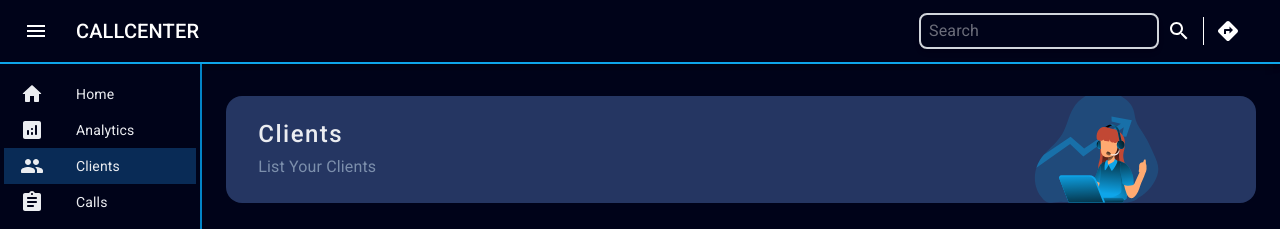
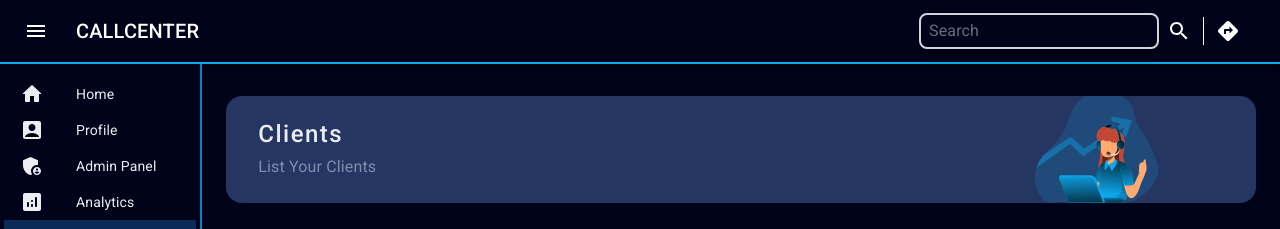
Before and after one commit to kojsok/CallCenter, a React (Vite) app: page /clients in a window 1280 px wide. Shown: the top 229 px of the page. Built offline with nearby package versions, Linux system fonts and the light colour scheme; no server answers.

Commit message:
remade routings, added rout for initial page, and for dashboard

```diff
--- /dev/null
+++ b/src/Pages/AdminPanel.tsx
@@ -0,0 +1,9 @@
+const AdminPanel = () => {
+  return (
+    <div className="text-app">
+      Admin Panel
+    </div>
+  );
+}
+
+export default AdminPanel;
--- a/src/Pages/Clients.tsx
+++ b/src/Pages/Clients.tsx
@@ -33,7 +33,7 @@ const Clients = () => {
   ]
   return (
     <Container>
-      <Box className='py-8 flex grow gap-y-8 flex-col h-[calc(100vh-65px)]'>
+      <Box className='py-8 flex grow gap-y-8 flex-col h-[110vh]'>
         <PageHeader title="Clients" descr='List Your Clients'></PageHeader>
         <Box
           className="
--- a/src/Pages/Home.tsx
+++ b/src/Pages/Home.tsx
@@ -1,9 +1,11 @@
-import { Box } from "@mui/material"
+import { Box, Button } from "@mui/material"
+import { Link } from "react-router-dom";
 
 const Home = () => {
   return (
     <Box>
       <h1 className="text-app">Home page</h1>
+      <Button component={Link} to="/profile">Dashboard</Button>
     </Box>
   );
 }
--- /dev/null
+++ b/src/Pages/Profile.tsx
@@ -0,0 +1,7 @@
+const Profile = () => {
+  return (
+    <div className="text-app">Profile</div>
+  );
+}
+
+export default Profile;
--- a/src/api/authApi.ts
+++ b/src/api/authApi.ts
@@ -1 +1,3 @@
 import { Api, handleError } from "./Api";
+
+//аутентификация
--- a/src/components/MenuContent/MenuContent.tsx
+++ b/src/components/MenuContent/MenuContent.tsx
@@ -11,6 +11,8 @@ import AssignmentRoundedIcon from '@mui/icons-material/AssignmentRounded';
 import SettingsRoundedIcon from '@mui/icons-material/SettingsRounded';
 import InfoRoundedIcon from '@mui/icons-material/InfoRounded';
 import HelpRoundedIcon from '@mui/icons-material/HelpRounded';
+import AccountBoxIcon from '@mui/icons-material/AccountBox';
+import AdminPanelSettingsIcon from '@mui/icons-material/AdminPanelSettings';
 import { NavLink } from 'react-router-dom';
 
 import { Divider } from '@mui/material';
@@ -20,6 +22,16 @@ const mainListItems = [
     text: 'Home',
     path: '/',
     icon: <HomeRoundedIcon className='text-app' />
+  },
+  {
+    text: 'Profile',
+    path: 'profile',
+    icon: <AccountBoxIcon className='text-app' />
+  },
+  {
+    text: 'Admin Panel',
+    path: 'adminpanel',
+    icon: <AdminPanelSettingsIcon className='text-app' />
   },
   {
     text: 'Analytics',
--- a/src/routes/AppRoutes.tsx
+++ b/src/routes/AppRoutes.tsx
@@ -1,18 +1,28 @@
 import LayoutMain from "@/Layouts/LayoutMain";
+import AdminPanel from "@/Pages/AdminPanel";
 import Analytics from "@/Pages/Analytics";
 import Calls from "@/Pages/Call";
 import Clients from "@/Pages/Clients";
 import Home from "@/Pages/Home";
+import Profile from "@/Pages/Profile";
 import { createBrowserRouter } from "react-router-dom";
 
 export const router = createBrowserRouter([
   {
     path: "/",
+    element: <Home />
+  },
+  {
+    // path: "/dashboard/",
     element: <LayoutMain />,
     children: [
       {
-        index: true,
-        element: <Home />,
+        path: 'profile',
+        element: <Profile />,
+      },
+      {
+        path: 'adminpanel',
+        element: <AdminPanel />,
       },
       {
         path: 'analytics',
@@ -28,5 +38,4 @@ export const router = createBrowserRouter([
       }
     ]
   },
-
 ])
--- a/src/utils/schemasTypes.ts
+++ b/src/utils/schemasTypes.ts
@@ -7,6 +7,8 @@ import {
 import {
   authDataSchema,
   empolyeeDataSchema,
+  loginResponseSchema,
+  loginSchema,
   profileSchema,
 } from "./authZodSchemas";
 
@@ -24,3 +26,5 @@ export type ClientStatus = z.infer<typeof clientSchema.shape.status>;
 export type Profile = z.infer<typeof profileSchema>;
 export type AuthData = z.infer<typeof authDataSchema>;
 export type EmployeeData = z.infer<typeof empolyeeDataSchema>;
+export type LoginSchema = z.infer<typeof loginSchema>;
+export type LoginResponse = z.infer<typeof loginResponseSchema>;
```
Also changed, not shown: src/assets/suport.svg (added).
